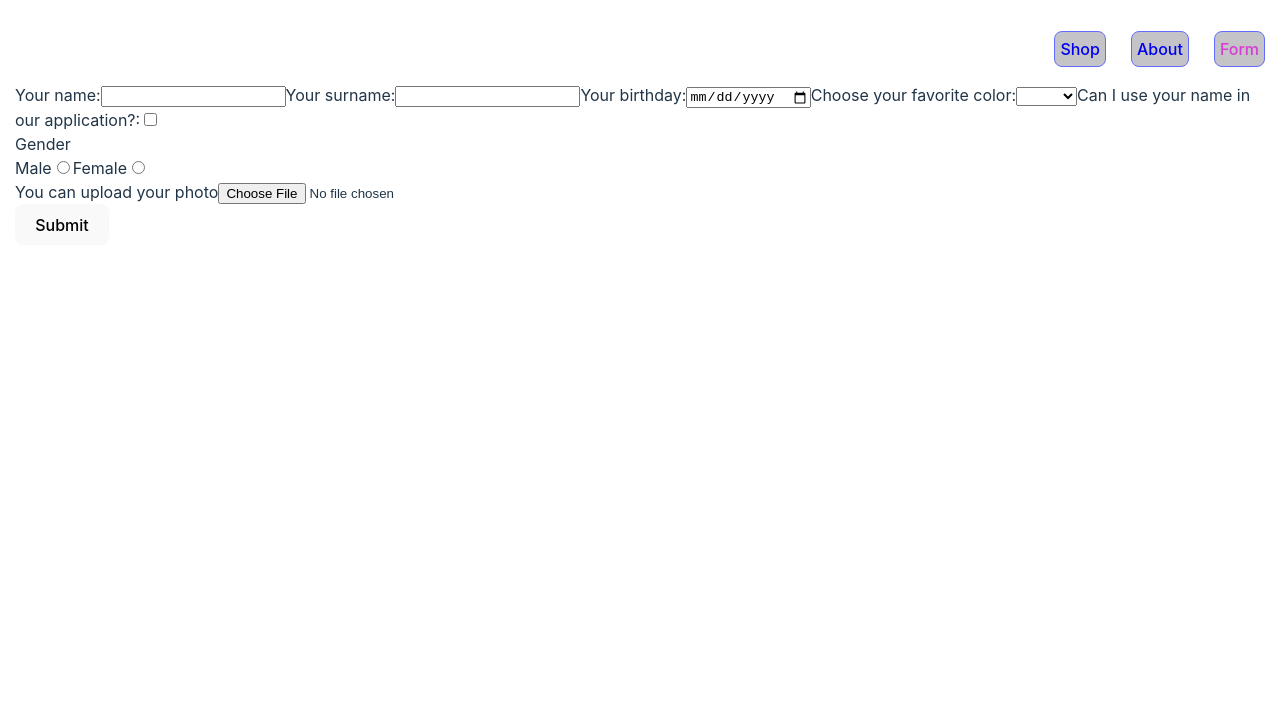
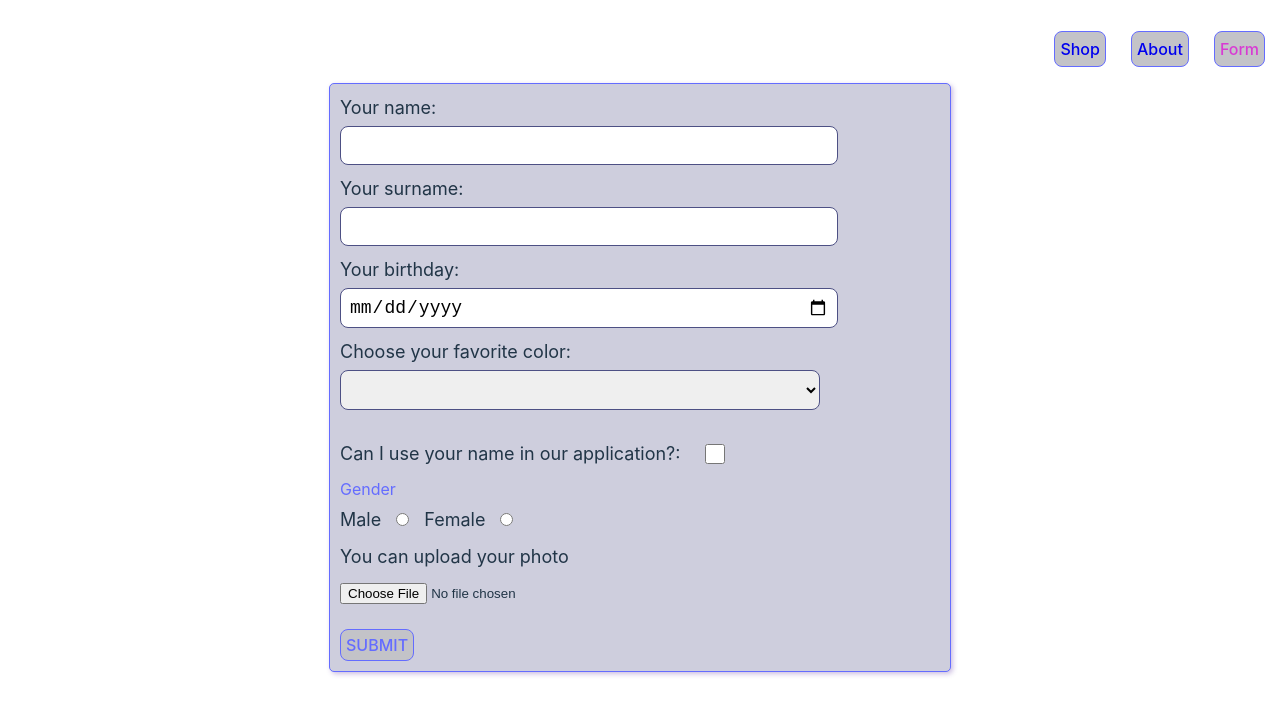
Before and after one commit to OksanaZhuravel/RSreact, a React (Vite) app: page /form in a window 1280 px wide. Shown: the top 714 px of the page. Built offline with nearby package versions, Linux system fonts and the light colour scheme.

Commit message:
fix: add form style

```diff
--- a/src/index.scss
+++ b/src/index.scss
@@ -135,3 +135,4 @@ button:focus-visible {
     border-radius: 8px;
   }
 }
+@import '/src/pages/Form/Form.scss';
--- /dev/null
+++ b/src/pages/Form/Form.scss
@@ -0,0 +1,116 @@
+.form-container {
+  max-width: 600px;
+  margin: 0 auto;
+  font-size: 16px;
+  background-color: #cecedd;
+  border: 1px solid #646cff;
+  border-radius: 5px;
+  box-shadow: 2px 2px 5px rgba(87, 41, 156, 0.3);
+  padding: 10px;
+  label {
+    display: grid;
+    gap: 5px;
+    margin-bottom: 10px;
+    font-size: 18px;
+  }
+
+  input[type='text'],
+  input[type='date'],
+  select {
+    width: 80%;
+    padding: 8px;
+    border-radius: 8px;
+    border: 1px solid #4d5084;
+    font-size: inherit;
+  }
+
+  select {
+    margin-bottom: 20px;
+  }
+
+  input[type='checkbox'] {
+    margin-right: 5px;
+  }
+
+  .gender-label {
+    margin-bottom: 10px;
+    display: flex;
+    gap: 15px;
+    align-items: center;
+    label {
+      margin: 0;
+      display: block;
+    }
+    input {
+      margin: 0;
+    }
+  }
+  .gender {
+    display: grid;
+    gap: 5px;
+    span {
+      font-size: 16px;
+      color: #646cff;
+    }
+  }
+
+  button[type='submit'] {
+    text-transform: uppercase;
+    padding: 5px;
+    border: 1px solid #646cff;
+    background-color: #c3c3c8;
+    color: #646cff;
+    border-radius: 8px;
+    margin-top: 25px;
+  }
+
+  .cards-list {
+    margin-top: 20px;
+  }
+  .checkbox {
+    display: flex;
+    gap: 20px;
+    align-items: center;
+    justify-content: start;
+    input {
+      width: 20px;
+      height: 20px;
+    }
+  }
+}
+.cards-list {
+  display: grid;
+  justify-content: center;
+  justify-items: start;
+
+  margin: 10px;
+  padding: 10px;
+  text-align: center;
+  min-width: 250px;
+  width: 30%;
+  &:first-child {
+    margin-left: 0;
+  }
+
+  &:last-child {
+    margin-right: 0;
+  }
+
+  h2 {
+    font-size: 24px;
+    margin-top: 0;
+  }
+
+  p {
+    font-size: 18px;
+    margin-bottom: 0;
+  }
+  img {
+    width: 50px;
+    height: auto;
+  }
+  .chek {
+    font-size: 12px;
+    text-align: left;
+  }
+}
```
